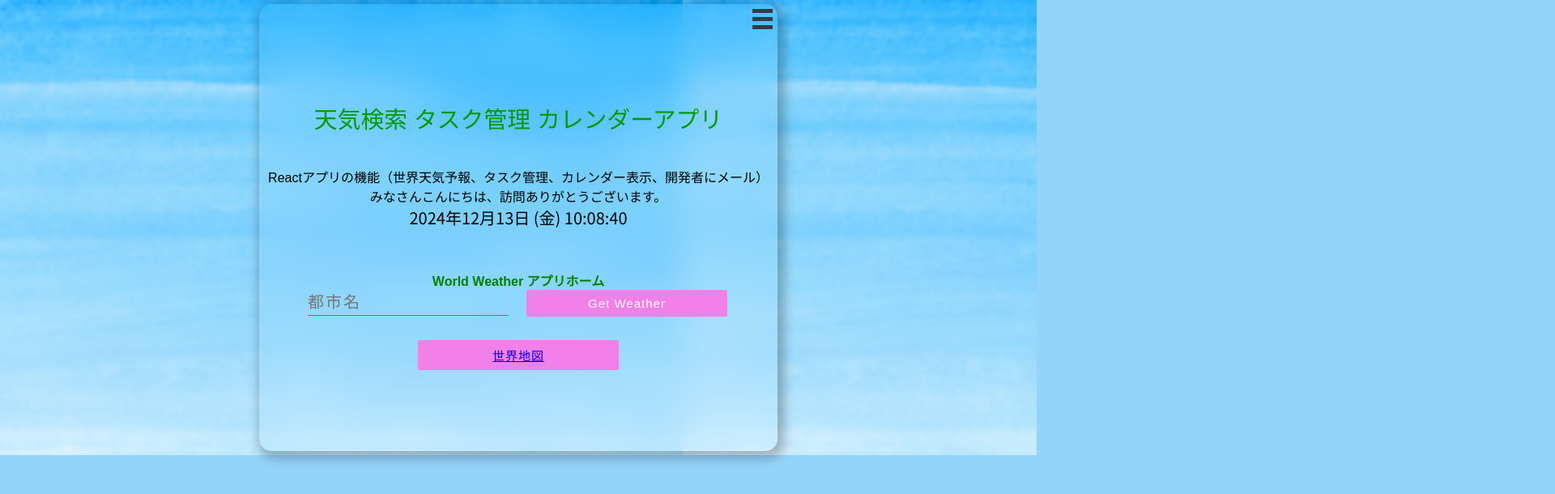
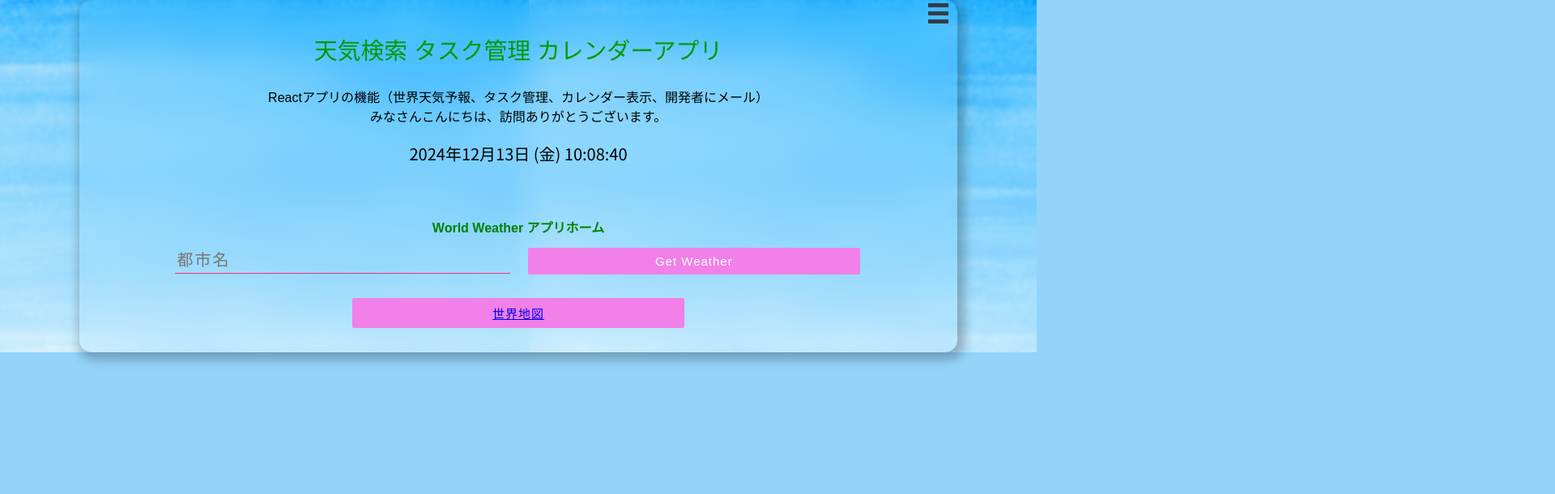
Before and after one commit to masatuber/weather-todo-quiz-app, a React (Create React App) app: page / in a window 1280 px wide. Shown: the top 610 px of the page at 81% size, 1920 px wide, since content can reach past the window. Built offline with nearby package versions, Linux system fonts and the light colour scheme.

Commit message:
“追加5”

```diff
--- a/src/App.css
+++ b/src/App.css
@@ -25,17 +25,17 @@ h1 {
     background-size: contain;
     background-repeat: repeat;
     background-color: #18a2e1;
-    z-index: 10;
+
 }
 
 .container {
-    width: 50%;
+    width: 80%;
     text-align: center;
-    padding: 100px 10px;
+    padding: 30px 30px;
     border-radius: 15px;
     backdrop-filter: blur(20px);
     box-shadow: 4px 4px 13px 5px rgba(0, 0, 0, 0.25);
-    margin: 5px auto;
+    margin: 0px;
     transition: all 0.5s ease;
 }
 
@@ -69,7 +69,7 @@ h1 {
     font-weight: 200;
     font-size: 1.8em;
     color: rgb(5, 154, 5);
-    margin: 10px 0 30px;
+    margin: 0px 0 10px;
 }
 
 h2 {
@@ -106,7 +106,7 @@ button {
 }
 
 button:hover {
-    opacity: 0.8
+    opacity: 0.9
 }
 
 *:focus {
@@ -123,12 +123,14 @@ button:hover {
 }
 
 .results-temp {
-    font-size: 6rem;
-    margin: 10px 0;
-    color: #f15186;
+    font-size: 5rem;
+    margin: 1px 1px;
+    color: #520c0c;
+    position: relative;
+    z-index: 10;
 }
 
-.results-temp>span {
+.results-temp > span {
     font-size: 3rem;
     color: #333;
 }
@@ -179,7 +181,6 @@ body {
     font-display: auto;
     margin: 0 auto;
     padding: 0;
-    z-index: 9;
     background-color: #89cffae6
 }
 
@@ -194,7 +195,7 @@ body {
     cursor: pointer;
     background-color: #d451f1;
     color: #e9a915fd;
-    z-index: 9;
+
 }
 
 .dit {
@@ -205,11 +206,6 @@ body {
     background-color: #270101;
 }
 
-* {
-    margin: 0;
-    padding: 0;
-    box-sizing: border-box;
-}
 
 .btnTodo{
     background-color: #18a2e1;
--- a/src/App.js
+++ b/src/App.js
@@ -24,13 +24,10 @@ const [city, setCity] = useState("");
     country: "",
     cityName: "",
     temperature: "",
-    condition: "",
-    icon: "",
+    conditionText: "",
+    icon: ""
   });
-//リンクで切替わるため、アラート表示でユーザーに知らせる。
-  const buttonAlert1 = () => alert("ページが切替わりました。");
-  //天気ページに国一覧検索サイトボタンがあるため、外部サイトリンクを開くアラートを知らせる
-  const buttonAlert2 = () => alert("外部サイトが開きました。\n世界国別一覧が調べる事が出来ます。");
+
 //APIと連動させる処理
   const getWeather = (e) => {
     e.preventDefault();
@@ -42,13 +39,19 @@ const [city, setCity] = useState("");
           cityName: res.data.location.name,
           temperature: res.data.current.temp_c,
           condition: res.data.current.condition.text,
-          icon: res.data.current.condition.icon,
+          icon: res.data.current.condition.icon
         })
         setCity("");
         setLoading(false);
       })
       .catch( err => alert("エラーが発生しました。ページをリロードして、もう一度トライしてください。"));
   }
+  //リンクで切替わるため、アラート表示でユーザーに知らせる、動的にメッセージが表示される関数定義
+  const showAlert = (message) => {
+    alert(message);
+  };
+  //天気ページに国一覧検索サイトボタンがあるため、外部サイトリンクを開くアラートを知らせる
+  const buttonAlert2 = () => alert("外部サイトが開きました。\n世界国別一覧が調べる事が出来ます。");
 //コンポーネント配置
   return (
     <>
@@ -60,12 +63,18 @@ const [city, setCity] = useState("");
               <div className="container">
   {/* ハンバーガーメニュー 配置用*/}
                 <Menu>
-                  <Link className="menu-item" onClick={buttonAlert1} to="/">World Weather アプリ</Link>
-                  <Link className="menu-item" onClick={buttonAlert1} to="/TodoApps">ReactTodoアプリを開く</Link>
-                  <Link className="menu-item" onClick={buttonAlert1} to="/Calendar">簡易カレンダーアプリを開く</Link>
-                  <Link className="menu-item" onClick={buttonAlert1} to="https://quiz-app2-masatuber.netlify.app" target="_blank" rel="noopener noreferrer">クイズアプリを開く</Link>
-                  <Link className="menu-item" onClick={buttonAlert1} to="https://www.youtube.com/@uverworldroyz1231/about" target="_blank" rel="noopener noreferrer">Youtubeチャンネルはこちら</Link>
-                  <Link className="menu-item" onClick={buttonAlert1} to="/Inquiry">開発者にお問合せページはこちら</Link>
+                  <Link className="menu-item" onClick={() => showAlert("World Weatherアプリが開きました。") }
+                    to="/">World Weather アプリ</Link>
+                  <Link className="menu-item" onClick={() => showAlert("ReactTodoアプリが開きました。") }
+                    to="/TodoApps">ReactTodoアプリを開く</Link>
+                  <Link className="menu-item" onClick={() => showAlert("簡易カレンダーアプリが開きました。") }
+                    to="/Calendar">簡易カレンダーアプリを開く</Link>
+                  <Link className="menu-item"  onClick={() => showAlert("クイズアプリが新規タブで開きました。") }
+                    to="https://quiz-app2-masatuber.netlify.app" target="_blank" rel="noopener noreferrer">クイズアプリを開く</Link>
+                  <Link className="menu-item" onClick={() => showAlert("Youtubeチャンネルが新規タブで開きました。") }
+                    to="https://www.youtube.com/@uverworldroyz1231" target="_blank" rel="noopener noreferrer">Youtubeチャンネルはこちら</Link>
+                  <Link className="menu-item" onClick={() => showAlert("お問合せページが開きました。") }
+                    to="/Inquiry">開発者にお問合せページはこちら</Link>
                 </Menu>
   {/* タイトルよりも上に配置する タイトルは常にレンダーする */}
                 <Title />
@@ -92,7 +101,6 @@ const [city, setCity] = useState("");
                     <Route path="/Calendar" element={<CalendarApp />} />
                     <Route path="/Inquiry" element={<Inquiry />} />
                     <Route path="*" element={<NotFound />} />
-                    <Route path="/" element={<Home />} />
                   </Routes>
                 </main>
               </div>
@@ -102,6 +110,6 @@ const [city, setCity] = useState("");
       </Router>
     </>
   );
-}
+};
 
 export default App;
--- a/src/components/Results.js
+++ b/src/components/Results.js
@@ -1,17 +1,23 @@
-// Results.js
-const Results = (props) => {
+//Results.js
+const Results = ({ results }) => {
+    const { country, cityName, temperature, conditionText, icon } = results;
     return (
-        <div>
-            {props.results.country && <div>{props.results.country}</div>}
-            {props.results.cityName && <div>{props.results.cityName}</div>}
-            {props.results.temperature && <div>{props.results.temperature}<span>℃</span></div>}
-            {props.results.conditionText &&
-            <div>
-                <img src={props.results.icon} alt="icon"/>
-                <span>{props.results.conditionText}</span>
-            </div>
+        <>
+            {country &&
+                <div className="results-country">{country}</div>
             }
-        </div>
+            {cityName &&
+                <div className="results-city">{cityName}</div>
+            }
+            {temperature &&
+                <div className="results-temp">{temperature}<span>°C</span></div>
+            }
+            {conditionText && <div className="results-condition"><img src={ icon } alt="icon" />
+                    <span>{conditionText}</span>
+                </div>
+            }
+       </>
+
     );
 };
 
```
Also changed, not shown: 1 other file (tests, documents, lock files or other folders).
